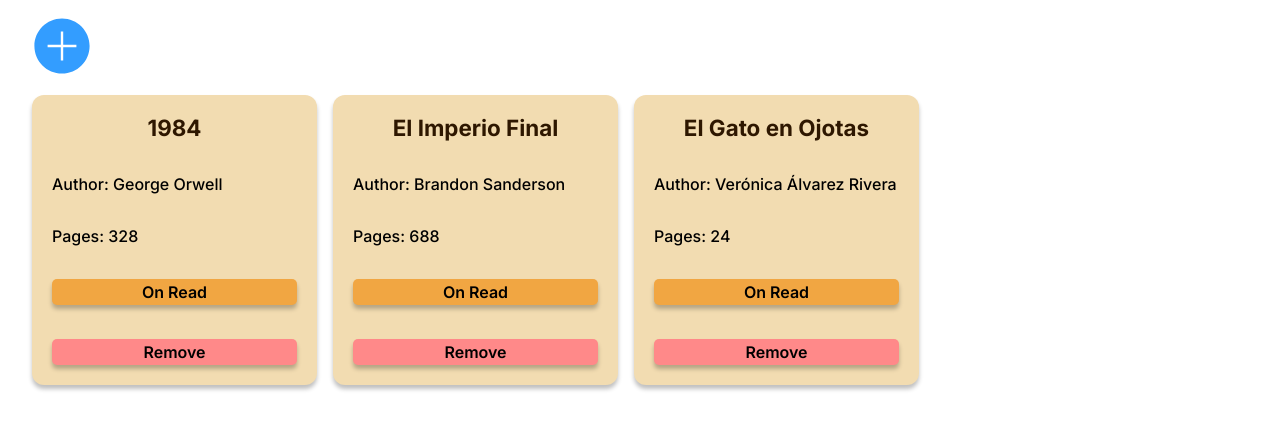
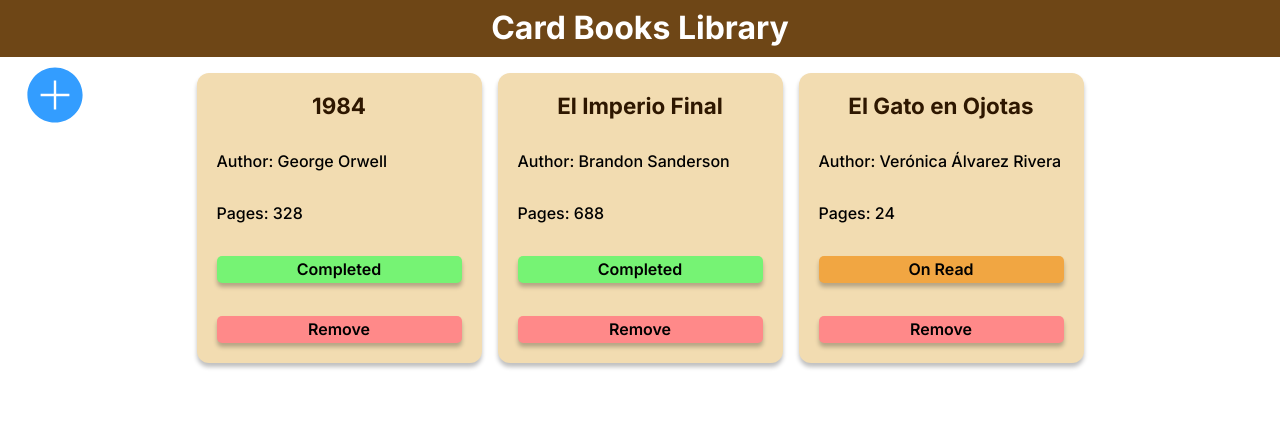
Before and after one commit to MatBenA/library, a website: page index.html in a window 1280 px wide. Drawn offline with Linux system fonts and the light colour scheme.

Commit message:
button add and cards layout upgraded

```diff
--- a/index.html
+++ b/index.html
@@ -23,6 +23,9 @@
     </head>
     <body>
         <img src="./assets/plus-icon.svg" alt="" class="add-icon" />
+        <div class="header">
+            <h1>Card Books Library</h1>
+        </div>
         <dialog id="dialog">
             <form name="add-book">
                 <h3>Add New Book</h3>
--- a/src/script.js
+++ b/src/script.js
@@ -2,8 +2,8 @@
 //Books storage
 let myLibrary = [];
 
-myLibrary.push(new Book("1984", "George Orwell", 328, false));
-myLibrary.push(new Book("El Imperio Final", "Brandon Sanderson", 688, false));
+myLibrary.push(new Book("1984", "George Orwell", 328, true));
+myLibrary.push(new Book("El Imperio Final", "Brandon Sanderson", 688, true));
 myLibrary.push(
     new Book("El Gato en Ojotas", "Verónica Álvarez Rivera", 24, false)
 );
--- a/styles/add-book.css
+++ b/styles/add-book.css
@@ -1,12 +1,18 @@
-img {
+.add-icon {
     width: 60px;
     height: 60px;
     cursor: pointer;
-    margin-left: 2rem;
-    margin-top: 1rem;
+
     transition: transform 0.6s;
 }
 
-img:hover {
+.add-icon:hover {
     transform: rotate(90deg) scale(1.2);
 }
+
+/* Add book card sticky icon */
+.add-icon {
+    position: fixed;
+    top: 65px;
+    left: 25px;
+}
--- a/styles/card.css
+++ b/styles/card.css
@@ -26,6 +26,17 @@
     background-color: #ffffff;
 }
 
+h1 {
+    text-align: center;
+
+    color: white;
+}
+
+.header {
+    padding: 10px 0;
+    background-color: #6e4616;
+}
+
 h3,
 p {
     margin: 0;
@@ -45,6 +56,7 @@
     display: flex;
     gap: 1rem;
     flex-wrap: wrap;
+    justify-content: center;
 }
 
 .book-card {
```
Also changed, not shown: styles/normalize.css.
